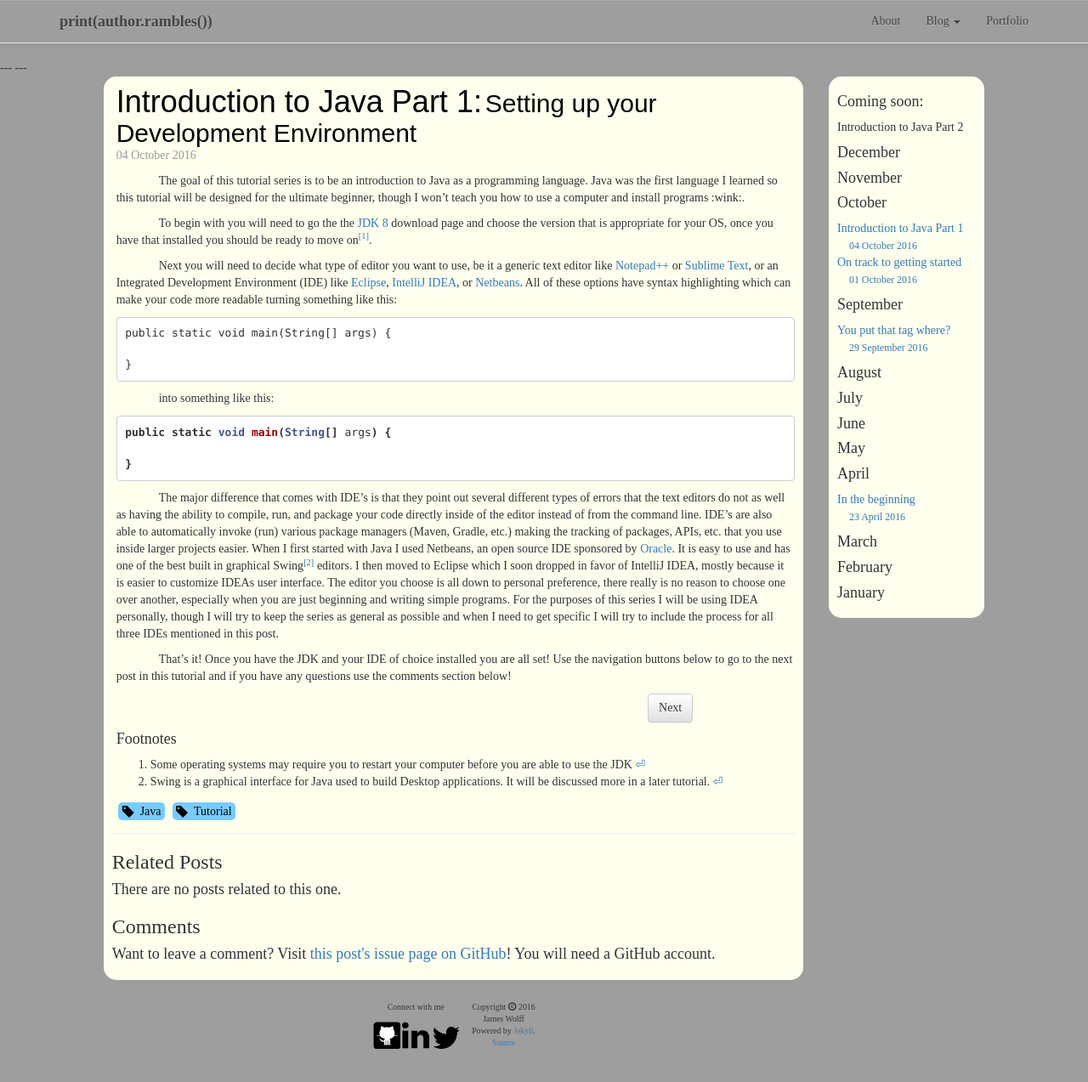
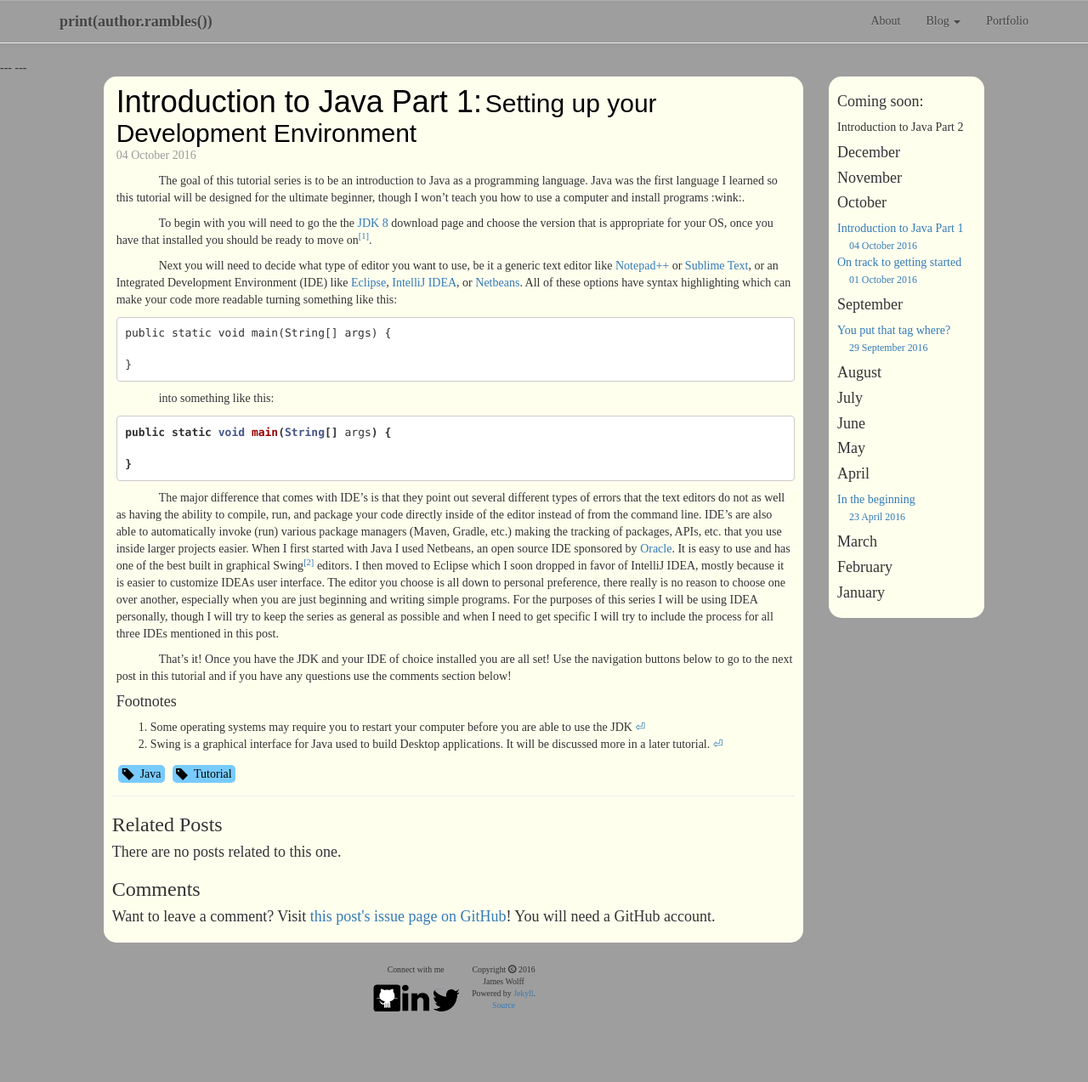
Before and after one commit to jwolff52/wolffblog, a Jekyll site: the page built from _posts/2016-10-04-intro-to-java-1.md, in a window 1280 px wide and 1284 px high. Shown: the top 1273 px of the window at 85% size. Built offline with Jekyll 4.4.1, drawn with Linux system fonts in a browser that asks for light colours; some web fonts are replaced.

Commit message:
Update 2016-10-04-intro-to-java-1.md

```diff
--- a/_posts/2016-10-04-intro-to-java-1.md
+++ b/_posts/2016-10-04-intro-to-java-1.md
@@ -26,9 +26,9 @@ public static void main(String[] args) {
 The major difference that comes with IDE's is that they point out several different types of errors that the text editors do not as well as having the ability to compile, run, and package your code directly inside of the editor instead of from the command line. IDE's are also able to automatically invoke (run) various package managers (Maven, Gradle, etc.) making the tracking of packages, APIs, etc. that you use inside larger projects easier. When I first started with Java I used Netbeans, an open source IDE sponsored by [Oracle](https://www.oracle.com/index.html). It is easy to use and has one of the best built in graphical Swing<a class="anchor" name="cont-2" href="#fn-2"><sup>[2]</sup></a> editors. I then moved to Eclipse which I soon dropped in favor of IntelliJ IDEA, mostly because it is easier to customize IDEAs user interface. The editor you choose is all down to personal preference, there really is no reason to choose one over another, especially when you are just beginning and writing simple programs. For the purposes of this series I will be using IDEA personally, though I will try to keep the series as general as possible and when I need to get specific I will try to include the process for all three IDEs mentioned in this post.
 
 That's it! Once you have the JDK and your IDE of choice installed you are all set! Use the navigation buttons below to go to the next post in this tutorial and if you have any questions use the comments section below!
-<div class="series-nav clearfix">
+<!--<div class="series-nav clearfix">
   <a class="next-post btn btn-default" href="{% link _posts/2016-10-12-intro-to-java-2.md %}">Next</a>
-</div>
+</div>-->
 
 <h4>Footnotes</h4>
 <ol class="footnotes">
```
